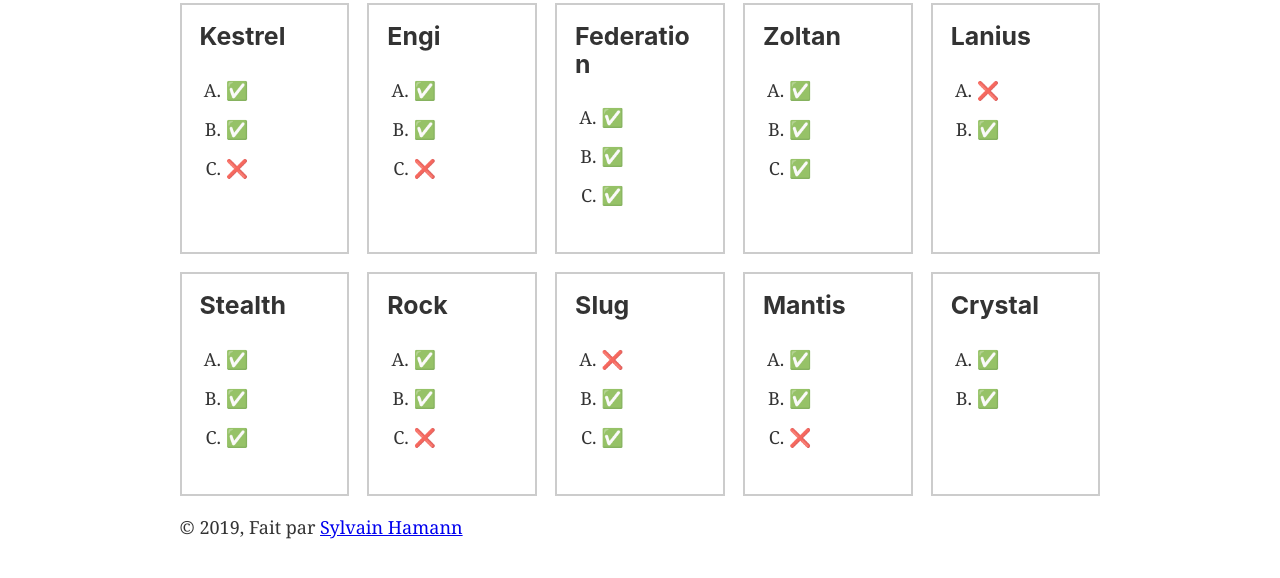
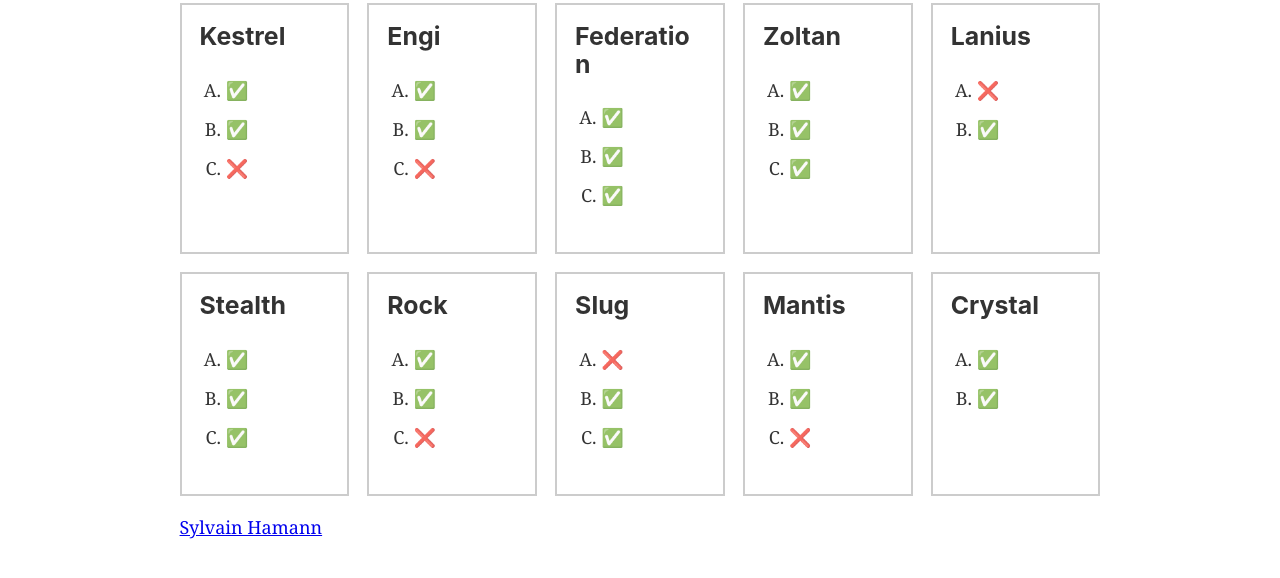
Before and after one commit to sylvhama/ftl-mv, a Gatsby site: page / in a window 1280 px wide. Shown: the part 178-756 px from the top of the page. Built offline with nearby package versions, Linux system fonts and the light colour scheme; Gatsby itself is replaced by a stand-in of ours.

Commit message:
Update layout.js

```diff
--- a/src/components/layout.js
+++ b/src/components/layout.js
@@ -29,8 +29,6 @@
         >
           <main>{children}</main>
           <footer style={{ marginTop: "1rem" }}>
-            © {new Date().getFullYear()}, Fait par
-            {` `}
             <a href="https://shamann.fr">Sylvain Hamann</a>
           </footer>
         </div>
```
